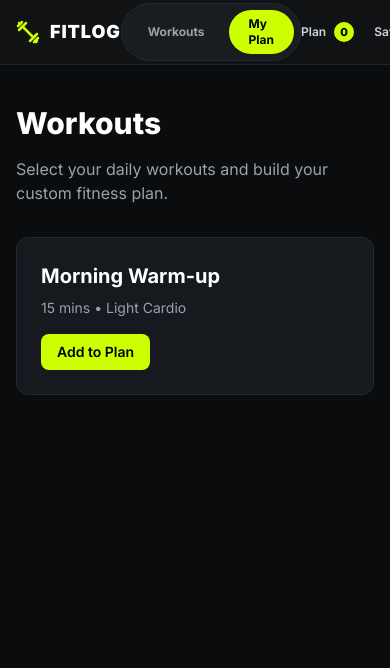
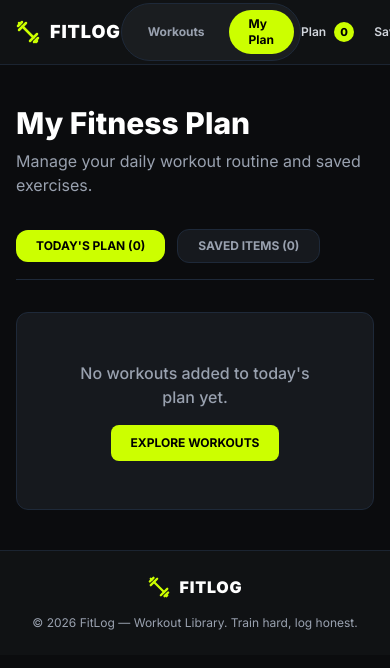
Before and after one commit to asadulislam98/fitlog_fitness, a Next.js app: page /my-plan in a window 390 px wide. Shown: the top 668 px of the page. Built offline with nearby package versions, Linux system fonts and the light colour scheme.

Commit message:
feat: complete footer section with responsive layout

```diff
--- a/src/app/layout.tsx
+++ b/src/app/layout.tsx
@@ -2,6 +2,8 @@ import type { Metadata } from 'next';
 import { Inter } from 'next/font/google';
 import './globals.css';
 import Navbar from '../components/Navbar';
+import { PlanProvider } from '../context/PlanContext';
+import Footer from '../components/Footer';
 
 const inter = Inter({ subsets: ['latin'] });
 
@@ -18,8 +20,11 @@ export default function RootLayout({
   return (
     <html lang="en">
       <body className={`${inter.className} bg-[#0b0c0e] text-white min-h-screen`}>
-        <Navbar planCount={0} savedCount={0} />
-        <main>{children}</main>
+        <PlanProvider>
+          <Navbar />
+          <main>{children}</main>
+          <Footer />
+        </PlanProvider>
       </body>
     </html>
   );
--- a/src/app/my-plan/page.tsx
+++ b/src/app/my-plan/page.tsx
@@ -1,32 +1,132 @@
-export default function Home() {
+'use client';
+
+import { useState } from 'react';
+import Link from 'next/link';
+import Image from 'next/image';
+import { Workout } from '@/src/types/workout';
+import { usePlan } from '@/src/context/PlanContext';
+interface PlanContextType {
+  planItems: Workout[];
+  savedItems: Workout[];
+  addToPlan: (workout: Workout) => void;
+  addToSaved: (workout: Workout) => void;
+  removeFromPlan: (id: number) => void;
+  removeFromSaved: (id: number) => void;
+  toastMessage: string | null;
+}
+
+export default function MyPlanPage() {
+  const [activeTab, setActiveTab] = useState<'today' | 'saved'>('today');
+  const { planItems, savedItems, removeFromPlan, removeFromSaved } = usePlan();
+
+  const currentList = activeTab === 'today' ? planItems : savedItems;
+
   return (
     <div className="max-w-7xl mx-auto px-4 sm:px-6 lg:px-8 py-10">
-      <h1 className="text-3xl font-extrabold text-white mb-4">
-        Workouts
+
+      {/* Page Header */}
+      <div className="mb-8">
+        <h1 className="text-3xl font-extrabold text-white mb-2">
+          My Fitness Plan
         </h1>
         <p className="text-gray-400">
-        Select your daily workouts and build your custom fitness plan.
+          Manage your daily workout routine and saved exercises.
         </p>
+      </div>
 
-      <div className="mt-8 grid grid-cols-1 md:grid-cols-2 lg:grid-cols-3 gap-6">
-        <div className="p-6 bg-[#16191e] border border-gray-800 rounded-xl">
-          <h2 className="text-xl font-bold text-white mb-2">Morning Warm-up</h2>
-          <p className="text-sm text-gray-400 mb-4">15 mins • Light Cardio</p>
-          <button className="px-4 py-2 bg-[#ccff00] text-black font-semibold rounded-lg text-sm">
-            Add to Plan
+      {/* Tabs Header */}
+      <div className="flex items-center gap-3 border-b border-gray-800 pb-4 mb-8">
+        <button
+          onClick={() => setActiveTab('today')}
+          style={activeTab === 'today' ? { backgroundColor: '#ccff00', color: '#000000' } : {}}
+          className={`px-5 py-2 rounded-xl text-xs font-bold uppercase transition-all ${
+            activeTab !== 'today' ? 'bg-[#16191e] text-gray-400 hover:text-white border border-gray-800' : ''
+          }`}
+        >
+          Today&apos;s Plan ({planItems.length})
+        </button>
+
+        <button
+          onClick={() => setActiveTab('saved')}
+          style={activeTab === 'saved' ? { backgroundColor: '#ccff00', color: '#000000' } : {}}
+          className={`px-5 py-2 rounded-xl text-xs font-bold uppercase transition-all ${
+            activeTab !== 'saved' ? 'bg-[#16191e] text-gray-400 hover:text-white border border-gray-800' : ''
+          }`}
+        >
+          Saved Items ({savedItems.length})
+        </button>
+      </div>
+
+      {/* Grid List or Empty State */}
+      {currentList.length === 0 ? (
+        <div className="p-12 text-center bg-[#16191e] border border-gray-800 rounded-xl">
+          <p className="text-gray-400 font-medium mb-4">
+            {activeTab === 'today'
+              ? "No workouts added to today's plan yet."
+              : 'No workouts saved for later yet.'}
+          </p>
+          <Link
+            href="/"
+            style={{ backgroundColor: '#ccff00', color: '#000000' }}
+            className="px-5 py-2.5 rounded-lg text-xs font-bold uppercase inline-block hover:brightness-110 transition-all"
+          >
+            Explore Workouts
+          </Link>
+        </div>
+      ) : (
+        <div className="grid grid-cols-1 md:grid-cols-2 lg:grid-cols-3 gap-6">
+          {currentList.map((item) => (
+            <div
+              key={item.id}
+              className="p-6 bg-[#16191e] border border-gray-800 rounded-xl flex flex-col justify-between space-y-5"
+            >
+              <div className="flex gap-4 items-center">
+                {item.image && (
+                  <div className="relative w-16 h-16 rounded-lg overflow-hidden flex-shrink-0 bg-[#101214]">
+                    <Image
+                      src={item.image}
+                      alt={item.name}
+                      fill
+                      className="object-cover"
+                    />
+                  </div>
+                )}
+                <div>
+                  <h2 className="text-lg font-bold text-white mb-1 uppercase">
+                    {item.name}
+                  </h2>
+                  <p className="text-xs text-gray-400">
+                    {item.duration} mins • {item.caloriesBurned} kcal
+                  </p>
+                </div>
+              </div>
+
+              {/* Action Buttons */}
+              <div className="flex items-center gap-3 pt-3 border-t border-gray-800/80">
+                <Link
+                  href={`/workout/${item.id}`}
+                  style={{ backgroundColor: '#ccff00', color: '#000000' }}
+                  className="flex-1 text-center px-4 py-2 text-xs font-bold rounded-lg uppercase hover:brightness-110 transition-all"
+                >
+                  View Details
+                </Link>
+
+                <button
+                  onClick={() =>
+                    activeTab === 'today'
+                      ? removeFromPlan(item.id)
+                      : removeFromSaved(item.id)
+                  }
+                  className="px-3 py-2 bg-red-500/10 text-red-400 hover:bg-red-500/20 rounded-lg text-xs font-bold uppercase transition-colors"
+                >
+                  Remove
                 </button>
               </div>
             </div>
+          ))}
         </div>
+      )}
 
-
-
-
-
-
-
-
-
-
+    </div>
   );
 }
--- /dev/null
+++ b/src/components/Footer.tsx
@@ -0,0 +1,46 @@
+'use client';
+
+import Link from 'next/link';
+
+export default function Footer() {
+  return (
+    <footer className="w-full bg-[#101214] border-t border-gray-800/80 py-6 mt-auto">
+      <div className="max-w-7xl mx-auto px-4 sm:px-6 lg:px-8 flex flex-col sm:flex-row items-center justify-between gap-4 text-center sm:text-left">
+
+        {/* Left Side: Brand Logo + Text */}
+        <Link href="/" className="flex items-center gap-2.5">
+          <div style={{ color: '#ccff00' }}>
+            <svg
+              xmlns="http://www.w3.org/2000/svg"
+              width="22"
+              height="22"
+              viewBox="0 0 24 24"
+              fill="none"
+              stroke="currentColor"
+              strokeWidth="2.5"
+              strokeLinecap="round"
+              strokeLinejoin="round"
+            >
+              <path d="m6.5 6.5 11 11" />
+              <path d="m21 21-1 1" />
+              <path d="m3 3 1 1" />
+              <path d="m18 22 4-4" />
+              <path d="m2 6 4-4" />
+              <path d="m3 10 7-7" />
+              <path d="m14 21 7-7" />
+            </svg>
+          </div>
+          <span className="font-black text-base tracking-wider text-white uppercase">
+            FITLOG
+          </span>
+        </Link>
+
+        {/* Right Side: Copyright Text */}
+        <p className="text-xs text-gray-400 font-normal">
+          © 2026 FitLog — Workout Library. Train hard, log honest.
+        </p>
+
+      </div>
+    </footer>
+  );
+}
--- a/src/components/Navbar.tsx
+++ b/src/components/Navbar.tsx
@@ -2,14 +2,11 @@
 
 import Link from 'next/link';
 import { usePathname } from 'next/navigation';
+import { usePlan } from '../context/PlanContext';
 
-interface NavbarProps {
-  planCount?: number;
-  savedCount?: number;
-}
-
-export default function Navbar({ planCount = 0, savedCount = 0 }: NavbarProps) {
+export default function Navbar() {
   const pathname = usePathname();
+  const { planItems, savedItems } = usePlan();
 
   const isWorkoutsActive = pathname === '/';
   const isMyPlanActive = pathname === '/my-plan';
@@ -76,7 +73,7 @@ export default function Navbar({ planCount = 0, savedCount = 0 }: NavbarProps) {
           </Link>
         </nav>
 
-        {/* Badges */}
+        {/* Dynamic Badges from PlanContext */}
         <div className="flex items-center gap-5 text-xs font-semibold">
           <div className="flex items-center gap-2 text-gray-300">
             <span>Plan</span>
@@ -84,13 +81,13 @@ export default function Navbar({ planCount = 0, savedCount = 0 }: NavbarProps) {
               style={{ backgroundColor: '#ccff00', color: '#000000' }}
               className="w-5 h-5 rounded-full text-[11px] font-extrabold flex items-center justify-center"
             >
-              {planCount}
+              {planItems.length}
             </span>
           </div>
           <div className="flex items-center gap-2 text-gray-300">
             <span>Saved</span>
             <span className="w-5 h-5 rounded-full bg-[#1a1d20] text-gray-300 text-[11px] font-bold flex items-center justify-center border border-gray-700">
-              {savedCount}
+              {savedItems.length}
             </span>
           </div>
         </div>
--- /dev/null
+++ b/src/context/PlanContext.tsx
@@ -0,0 +1,79 @@
+'use client';
+
+import React, { createContext, useContext, useState, useEffect } from 'react';
+
+// Workout Item Types
+export interface WorkoutItem {
+  id: string | number;
+  name: string;
+  duration: number | string;
+  caloriesBurned?: number | string;
+  image?: string;
+  description?: string;
+}
+
+interface PlanContextType {
+  planItems: WorkoutItem[];
+  savedItems: WorkoutItem[];
+  addToPlan: (item: WorkoutItem) => void;
+  removeFromPlan: (id: string | number) => void;
+  addToSaved: (item: WorkoutItem) => void;
+  removeFromSaved: (id: string | number) => void;
+}
+
+const PlanContext = createContext<PlanContextType | undefined>(undefined);
+
+export function PlanProvider({ children }: { children: React.ReactNode }) {
+  const [planItems, setPlanItems] = useState<WorkoutItem[]>([]);
+  const [savedItems, setSavedItems] = useState<WorkoutItem[]>([]);
+
+  // Add to Plan Function
+  const addToPlan = (item: WorkoutItem) => {
+    setPlanItems((prev) => {
+
+      if (prev.some((i) => i.id === item.id)) return prev;
+      return [...prev, item];
+    });
+  };
+
+  // Remove from Plan
+  const removeFromPlan = (id: string | number) => {
+    setPlanItems((prev) => prev.filter((item) => item.id !== id));
+  };
+
+  // Add to Saved
+  const addToSaved = (item: WorkoutItem) => {
+    setSavedItems((prev) => {
+      if (prev.some((i) => i.id === item.id)) return prev;
+      return [...prev, item];
+    });
+  };
+
+  // Remove from Saved
+  const removeFromSaved = (id: string | number) => {
+    setSavedItems((prev) => prev.filter((item) => item.id !== id));
+  };
+
+  return (
+    <PlanContext.Provider
+      value={{
+        planItems,
+        savedItems,
+        addToPlan,
+        removeFromPlan,
+        addToSaved,
+        removeFromSaved,
+      }}
+    >
+      {children}
+    </PlanContext.Provider>
+  );
+}
+
+export function usePlan() {
+  const context = useContext(PlanContext);
+  if (!context) {
+    throw new Error('usePlan must be used within a PlanProvider');
+  }
+  return context;
+}
```
Lines whose indentation alone changed are shown as unchanged.
